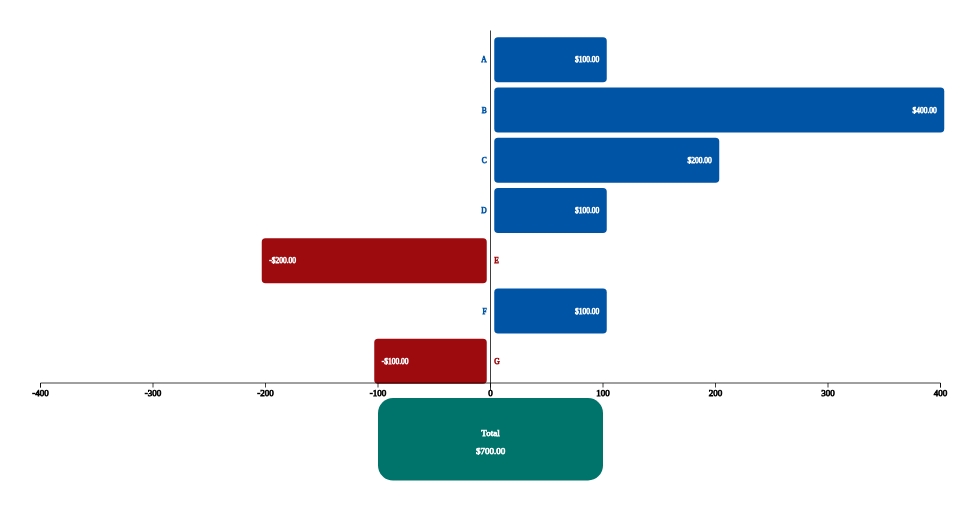
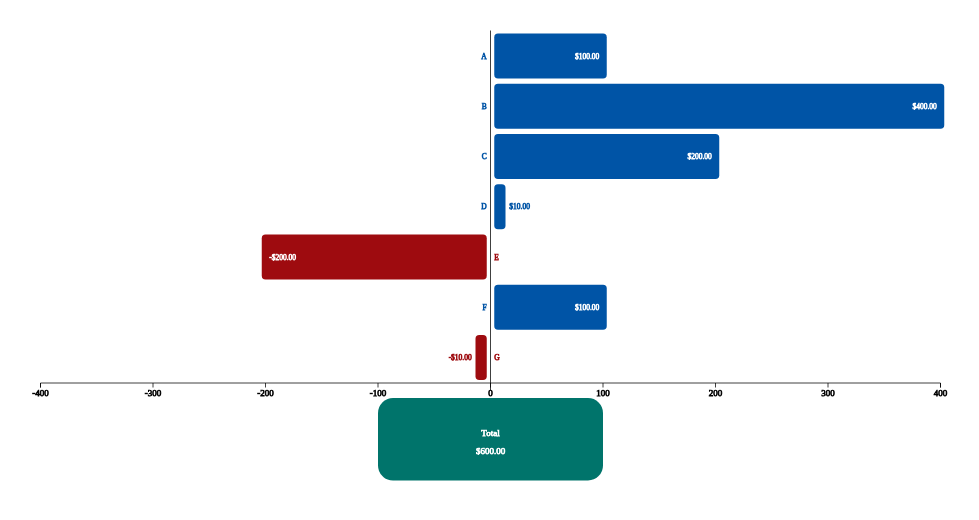
Before and after one commit to SHANG-PENG/GroceryStore, a website: page d3/examples/bar-chart-sides-style.html in a window 1280 px wide. Shown: the whole page, without its empty margins (125-1104 px from the left). Drawn offline with nearby package versions, Linux system fonts and the light colour scheme.

Commit message:
Update d3-examples bar-chart-sides-style UI.

```diff
--- a/d3/examples/bar-chart-sides-style.html
+++ b/d3/examples/bar-chart-sides-style.html
@@ -117,13 +117,13 @@
            {label:'A',value:'100', text:'$100.00'},
            {label:'B',value:'400', text:'$400.00'},
            {label:'C',value:'200', text:'$200.00'},
-           {label:'D',value:'100', text:'$100.00'},
+           {label:'D',value:'10', text:'$10.00'},
            {label:'E',value:'-200', text:'-$200.00'},
            {label:'F',value:'100', text:'$100.00'},
-           {label:'G',value:'-100', text:'-$100.00'},];
+           {label:'G',value:'-10', text:'-$10.00'},];
 
         var center_data = {
-            label:'Total',value:'700', text:'$700.00'
+            label:'Total',value:'600', text:'$600.00'
         };
 
         var margin = {top: 30, right: 60, bottom: 40, left: 60},
@@ -179,7 +179,7 @@
                 }
             })
             .attr("y", function(d) {
-                return y(d.label);
+                return (y(d.label) - 5);
             })
             .attr("rx","5")
             .attr("ry","5")
@@ -209,38 +209,46 @@
                  // get current text length
                  var barTextLength = this.getComputedTextLength();
 
-                 if(barTextLength >= barWidth){
-                     if(d.value >= 0){
+                 if(d.value > 0){
+                     if((barTextLength + 5) > barWidth){
                          return "sidesbar-text sidesbar-text-positive";
                      }else{
+                         return "sidesbar-text";
+                     }
+                 }else if(d.value < 0){
+                     if((barTextLength + 5) > barWidth){
                          return "sidesbar-text sidesbar-text-negative";
+                     }else{
+                         return "sidesbar-text";
                      }
                  }else{
-                     return "sidesbar-text";
+                     return "sidesbar-text sidesbar-text-positive";
                  }
              })
              .style("font-size", barsTextFontSize)
              .attr("x",function(d){
 
                  let barWidth = Math.abs(x(d.value) - x(0));
-                 var barTextLength = this.getComputedTextLength();
+                 var barTextLength = this.getComputedTextLength() + 10;// this barTextLength not equal last barTaxtLenght
 
-                 if(d.value >= 0){
-                     if(barTextLength >= barWidth){
+                  if(d.value > 0){
+                     if((barTextLength + 5) > barWidth){
                          return x(Math.min(0, d.value)) + barWidth + 10;
                      }else{
-                         return x(Math.min(0, d.value)) + barWidth - (barTextLength + 5);
+                         return x(Math.min(0, d.value)) + barWidth - barTextLength + 5;
                      }
-                 }else{
-                     if(barTextLength >= barWidth){
-                         return x(Math.min(0, d.value)) - barTextLength - 10;
+                 }else if(d.value < 0){
+                     if((barTextLength + 5) > barWidth){
+                         return x(Math.min(0, d.value)) - barTextLength;
                      }else{
                          return x(Math.min(0, d.value)) + 5;
                      }
+                 }else{
+                     return x(Math.min(0, d.value)) + barWidth + 5;
                  }
              })
             .attr("y",function(d){
-                return y(d.label) + Math.abs(y.rangeBand())/2;
+                return (y(d.label) - 5) + Math.abs(y.rangeBand())/2;
             })
             .attr("dy",".35em")
             .on("click", function(d) {
@@ -274,7 +282,7 @@
                  }
              })
             .attr("y",function(d){
-                return y(d.label) + Math.abs(y.rangeBand())/2;
+                return (y(d.label) - 5) + Math.abs(y.rangeBand())/2;
             })
             .attr("dy",".35em")
             .on("click", function(d) {
```
